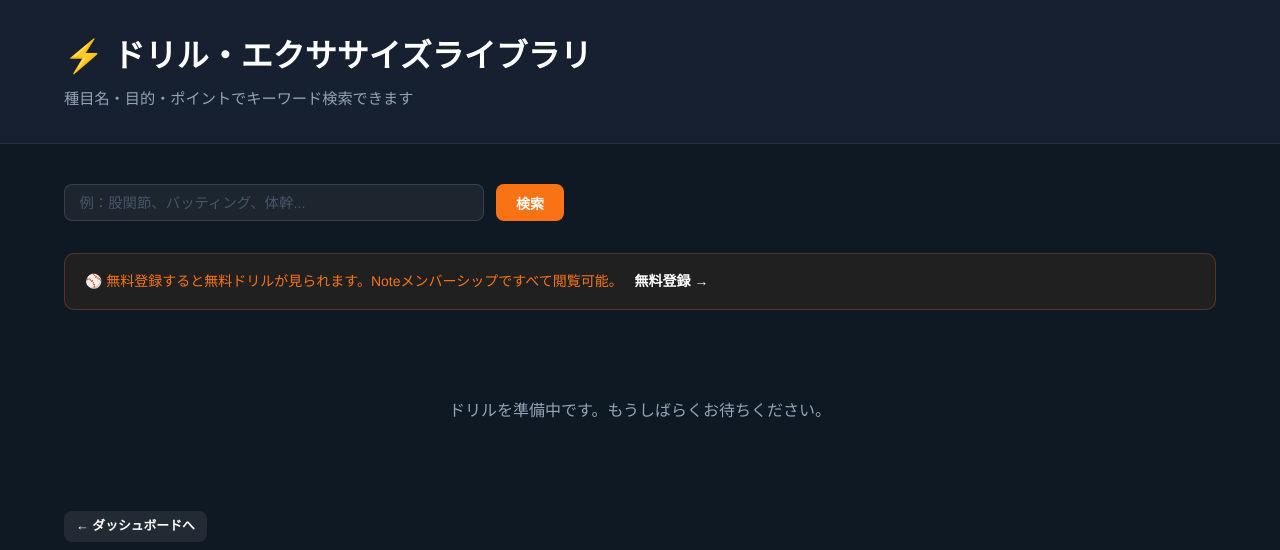
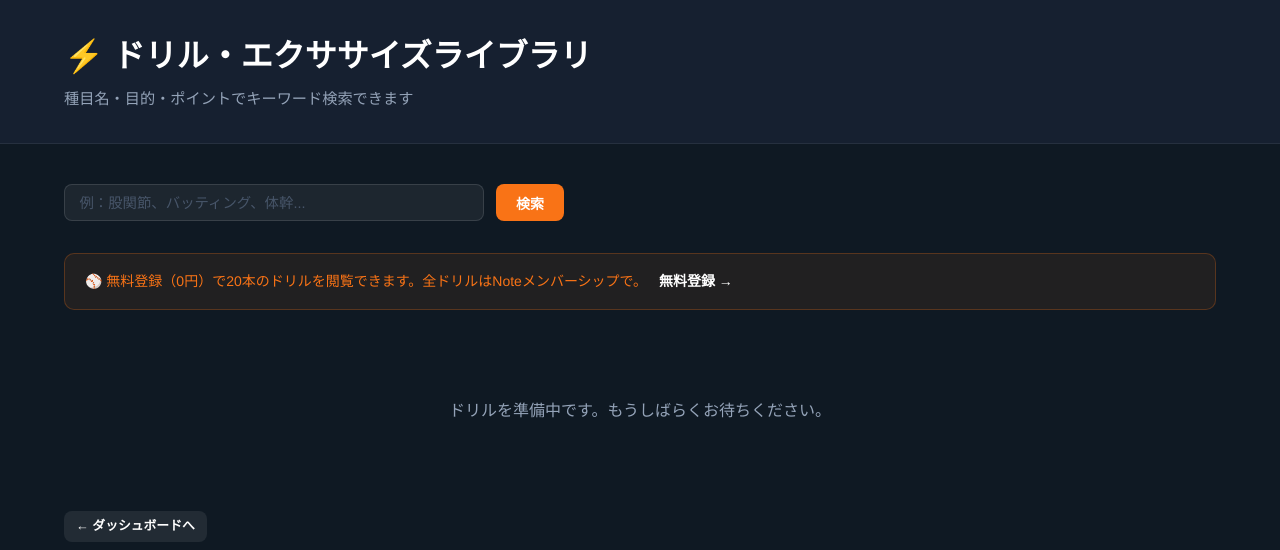
Before and after one commit to Sekky100622/ignite-potential-base, a Flask app: page /library in a window 1280 px wide. Shown: the part 66-616 px from the top of the page. Run offline with Flask 3, Linux system fonts and the light colour scheme.

Commit message:
アクセス制御を3段階に変更
- 未ログイン: 無料ドリル10本まで
- フリー会員: 無料ドリル20本まで
- プレミアム: 全ドリル・全記事
- 記事の有料コンテンツ: プレミアム会員のみ（フリー会員は登録ページへ）

Co-Authored-By: Claude Sonnet 4.6 <noreply@anthropic.com>

```diff
--- a/app.py
+++ b/app.py
@@ -314,9 +314,9 @@ def learn_detail(slug):
             'select': 'id,title,slug,is_free',
         }) or []
 
-    can_view = article.get('is_free') or bool(session.get('user_id'))
+    can_view = article.get('is_free') or session.get('plan') == 'premium'
     if not can_view:
-        return redirect(url_for('login'))
+        return redirect(url_for('register'))
     return render_template('article.html', article=article, related=related, can_view=True)
 
 
@@ -334,12 +334,17 @@ def library():
                   or ql in (d.get('purpose') or '').lower()
                   or ql in (d.get('points') or '').lower()]
 
-    # プレミアム以外は無料ドリルのみ
     is_premium = session.get('plan') == 'premium'
+    is_logged_in = bool(session.get('user_id'))
+
     if not is_premium:
         drills = [d for d in drills if d.get('is_free')]
+        if not is_logged_in:
+            drills = drills[:10]   # 未ログイン: 10本まで
+        else:
+            drills = drills[:20]   # フリー会員: 20本まで
 
-    return render_template('library.html', drills=drills, q=q, is_premium=is_premium)
+    return render_template('library.html', drills=drills, q=q, is_premium=is_premium, is_logged_in=is_logged_in)
 
 
 @app.route('/library/<drill_id>')
--- a/templates/library.html
+++ b/templates/library.html
@@ -30,9 +30,9 @@
     </p>
     {% endif %}
 
-    {% if not session.get('user_id') %}
+    {% if not is_logged_in %}
     <div style="background:rgba(249,115,22,.08);border:1px solid rgba(249,115,22,.25);border-radius:10px;padding:1rem 1.25rem;margin-bottom:1.5rem;font-size:.875rem;color:var(--orange);">
-      ⚾ 無料登録すると無料ドリルが見られます。Noteメンバーシップですべて閲覧可能。
+      ⚾ 無料登録（0円）で20本のドリルを閲覧できます。全ドリルはNoteメンバーシップで。
       <a href="{{ url_for('register') }}" style="color:var(--white);font-weight:700;margin-left:.5rem;">無料登録 →</a>
     </div>
     {% elif not is_premium %}
```
